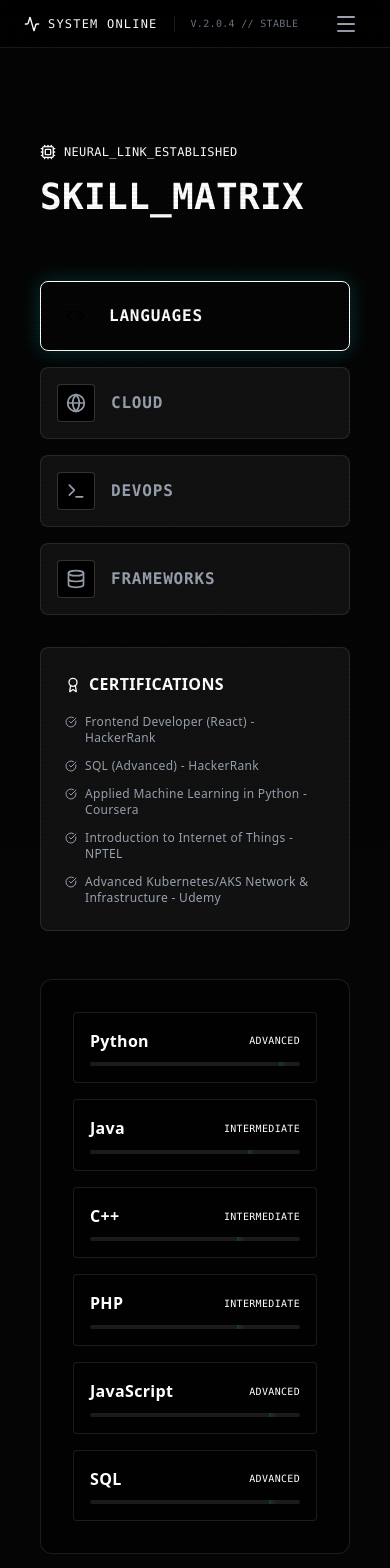
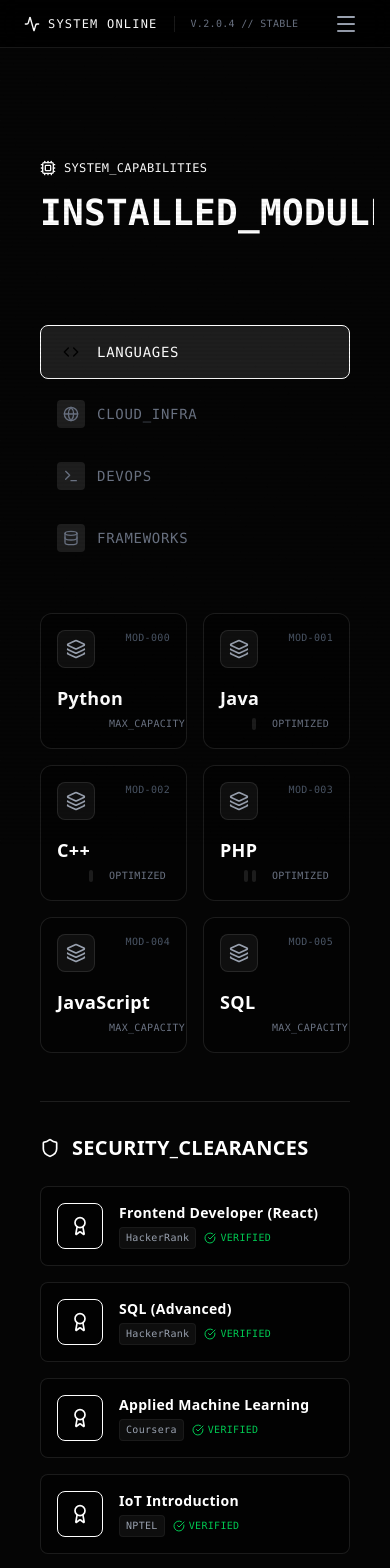
Before and after one commit to sonivishal66666/Portfolio-Vishal, a React (Vite) app: page /skills in a window 390 px wide. Shown: the top 1568 px of the page. Built offline with nearby package versions, Linux system fonts and the light colour scheme.

Commit message:
ui updates

```diff
--- a/src/components/Hero.jsx
+++ b/src/components/Hero.jsx
@@ -110,7 +110,7 @@ const Hero = () => {
                     </p>
 
                     <div className="flex flex-wrap gap-4">
-                        <button className="cyber-button px-8 py-4 bg-primary text-black font-bold text-sm tracking-widest hover:bg-white transition-colors clip-path-polygon">
+                        <button className="cyber-button px-8 py-4 bg-[#00f0ff] text-black font-bold text-sm tracking-widest hover:bg-white transition-colors">
                             INITIATE PROJECT
                         </button>
                         <button className="px-8 py-4 border border-white/10 hover:bg-white/5 text-white font-mono text-sm tracking-widest transition-colors">
--- a/src/components/Skills.jsx
+++ b/src/components/Skills.jsx
@@ -1,44 +1,86 @@
 import React, { useState } from 'react';
 import { motion, AnimatePresence } from 'framer-motion';
-import { Cpu, Code, Globe, Database, Terminal, Award, CheckCircle } from 'lucide-react';
+import { Cpu, Code, Globe, Database, Terminal, Award, CheckCircle, Shield, Zap, Layers } from 'lucide-react';
 import HackerText from './HackerText';
 
-const SkillCategory = ({ title, icon, isActive, onClick }) => (
-    <button
-        onClick={onClick}
-        className={`w-full text-left p-4 rounded-lg border transition-all duration-300 flex items-center gap-4 group ${isActive
-                ? 'bg-primary/10 border-primary text-white shadow-[0_0_20px_rgba(0,240,255,0.2)]'
-                : 'bg-white/5 border-white/10 text-gray-400 hover:bg-white/10 hover:border-white/30'
-            }`}
+const SkillModule = ({ skill, index }) => (
+    <motion.div
+        initial={{ opacity: 0, y: 20 }}
+        animate={{ opacity: 1, y: 0 }}
+        transition={{ delay: index * 0.05 }}
+        className="group relative"
     >
-        <div className={`p-2 rounded ${isActive ? 'bg-primary text-black' : 'bg-black border border-white/20'}`}>
-            {icon}
+        {/* Module Container */}
+        <div className="relative h-full bg-black/40 backdrop-blur-md border border-white/10 rounded-xl p-4 overflow-hidden hover:border-primary/50 transition-all duration-300 hover:bg-white/5">
+
+            {/* Decorative "Circuit" Lines */}
+            <div className="absolute top-0 right-0 w-16 h-16 opacity-20 pointer-events-none">
+                <div className="absolute top-2 right-2 w-2 h-2 bg-primary rounded-full" />
+                <div className="absolute top-2 right-6 w-8 h-[1px] bg-primary" />
+                <div className="absolute top-6 right-2 w-[1px] h-8 bg-primary" />
+            </div>
+
+            {/* Content */}
+            <div className="flex flex-col h-full justify-between relative z-10">
+                <div className="flex justify-between items-start mb-4">
+                    <div className="p-2 rounded-lg bg-white/5 border border-white/10 group-hover:border-primary/30 transition-colors">
+                        <Layers className="w-5 h-5 text-gray-400 group-hover:text-primary transition-colors" />
+                    </div>
+                    <div className="text-[10px] font-mono text-gray-600 group-hover:text-primary/50 transition-colors">
+                        MOD-{index.toString().padStart(3, '0')}
+                    </div>
+                </div>
+
+                <div>
+                    <h3 className="text-lg font-bold text-white mb-1 group-hover:text-primary transition-colors">{skill.name}</h3>
+                    <div className="flex items-center gap-2">
+                        {/* Signal Strength Indicator (Visual only, no numbers) */}
+                        <div className="flex gap-1">
+                            {[...Array(5)].map((_, i) => (
+                                <div
+                                    key={i}
+                                    className={`w-1 h-3 rounded-full ${i < skill.level ? 'bg-primary' : 'bg-white/10'} transition-colors duration-300`}
+                                />
+                            ))}
+                        </div>
+                        <span className="text-[10px] font-mono text-gray-500 ml-2">
+                            {skill.level >= 5 ? 'MAX_CAPACITY' : 'OPTIMIZED'}
+                        </span>
+                    </div>
+                </div>
+            </div>
+
+            {/* Hover Glow */}
+            <div className="absolute -inset-2 bg-primary/20 blur-2xl opacity-0 group-hover:opacity-30 transition-opacity duration-500 pointer-events-none" />
         </div>
-        <span className="font-mono font-bold tracking-wider">{title}</span>
-        {isActive && <div className="ml-auto w-2 h-2 rounded-full bg-primary animate-pulse" />}
-    </button>
+    </motion.div>
 );
 
-const SkillNode = ({ skill, index }) => (
+const CertCard = ({ cert, index }) => (
     <motion.div
-        initial={{ opacity: 0, scale: 0.8 }}
-        animate={{ opacity: 1, scale: 1 }}
-        transition={{ delay: index * 0.05 }}
+        initial={{ opacity: 0, x: 20 }}
+        whileInView={{ opacity: 1, x: 0 }}
+        transition={{ delay: index * 0.1 }}
         className="relative group"
     >
-        <div className="absolute inset-0 bg-primary/20 blur-xl opacity-0 group-hover:opacity-100 transition-opacity duration-500" />
-        <div className="relative bg-black/50 border border-white/10 p-4 rounded hover:border-primary/50 transition-colors">
-            <div className="flex justify-between items-center mb-2">
-                <span className="font-bold text-white">{skill.name}</span>
-                <span className="text-[10px] font-mono text-primary">{skill.level}</span>
+        <div className="relative bg-black/60 border border-white/10 rounded-lg p-4 hover:border-secondary/50 transition-all duration-300 flex items-center gap-4 overflow-hidden">
+            {/* Holographic Sheen */}
+            <div className="absolute inset-0 bg-gradient-to-r from-transparent via-white/5 to-transparent -translate-x-full group-hover:translate-x-full transition-transform duration-1000 pointer-events-none" />
+
+            <div className="p-3 bg-secondary/10 rounded-lg border border-secondary/20 text-secondary">
+                <Award className="w-5 h-5" />
             </div>
-            <div className="h-1 w-full bg-white/10 rounded-full overflow-hidden">
-                <motion.div
-                    initial={{ width: 0 }}
-                    whileInView={{ width: `${skill.progress}%` }}
-                    transition={{ duration: 1, delay: 0.2 }}
-                    className="h-full bg-primary shadow-[0_0_10px_#00f0ff]"
-                />
+
+            <div className="flex-1 min-w-0">
+                <h4 className="text-white font-bold text-sm truncate group-hover:text-secondary transition-colors">{cert.title}</h4>
+                <div className="flex items-center gap-2 mt-1">
+                    <span className="text-[10px] font-mono px-1.5 py-0.5 rounded bg-white/5 text-gray-400 border border-white/5">
+                        {cert.issuer}
+                    </span>
+                    <span className="text-[10px] font-mono text-green-500 flex items-center gap-1">
+                        <CheckCircle className="w-3 h-3" /> VERIFIED
+                    </span>
+                </div>
             </div>
         </div>
     </motion.div>
@@ -47,122 +89,122 @@ const SkillNode = ({ skill, index }) => (
 const Skills = () => {
     const [activeCategory, setActiveCategory] = useState('languages');
 
+    // Level: 1-5 (Visual bars only)
     const categories = {
         languages: {
-            icon: <Code className="w-5 h-5" />,
+            icon: <Code className="w-4 h-4" />,
+            label: "LANGUAGES",
             skills: [
-                { name: "Python", level: "ADVANCED", progress: 90 },
-                { name: "Java", level: "INTERMEDIATE", progress: 75 },
-                { name: "C++", level: "INTERMEDIATE", progress: 70 },
-                { name: "PHP", level: "INTERMEDIATE", progress: 70 },
-                { name: "JavaScript", level: "ADVANCED", progress: 85 },
-                { name: "SQL", level: "ADVANCED", progress: 85 }
+                { name: "Python", level: 5 },
+                { name: "Java", level: 4 },
+                { name: "C++", level: 4 },
+                { name: "PHP", level: 3 },
+                { name: "JavaScript", level: 5 },
+                { name: "SQL", level: 5 }
             ]
         },
         cloud: {
-            icon: <Globe className="w-5 h-5" />,
+            icon: <Globe className="w-4 h-4" />,
+            label: "CLOUD_INFRA",
             skills: [
-                { name: "AWS Lambda", level: "ADVANCED", progress: 90 },
-                { name: "Amazon RDS", level: "INTERMEDIATE", progress: 75 },
-                { name: "Amazon S3", level: "ADVANCED", progress: 85 },
-                { name: "Google Cloud Run", level: "INTERMEDIATE", progress: 70 },
-                { name: "Firebase", level: "INTERMEDIATE", progress: 75 }
+                { name: "AWS Lambda", level: 5 },
+                { name: "Amazon RDS", level: 4 },
+                { name: "Amazon S3", level: 5 },
+                { name: "Cloud Run", level: 3 },
+                { name: "Firebase", level: 4 }
             ]
         },
         devops: {
-            icon: <Terminal className="w-5 h-5" />,
+            icon: <Terminal className="w-4 h-4" />,
+            label: "DEVOPS",
             skills: [
-                { name: "Docker", level: "ADVANCED", progress: 85 },
-                { name: "Kubernetes", level: "INTERMEDIATE", progress: 75 },
-                { name: "Jenkins", level: "INTERMEDIATE", progress: 70 },
-                { name: "Terraform", level: "INTERMEDIATE", progress: 70 },
-                { name: "GitHub Actions", level: "ADVANCED", progress: 85 }
+                { name: "Docker", level: 5 },
+                { name: "Kubernetes", level: 4 },
+                { name: "Jenkins", level: 4 },
+                { name: "Terraform", level: 4 },
+                { name: "GitHub Actions", level: 5 }
             ]
         },
         frameworks: {
-            icon: <Database className="w-5 h-5" />,
+            icon: <Database className="w-4 h-4" />,
+            label: "FRAMEWORKS",
             skills: [
-                { name: "React", level: "ADVANCED", progress: 90 },
-                { name: "ArgoCD", level: "INTERMEDIATE", progress: 70 },
-                { name: "JUnit", level: "INTERMEDIATE", progress: 65 }
+                { name: "React", level: 5 },
+                { name: "ArgoCD", level: 4 },
+                { name: "JUnit", level: 3 }
             ]
         }
     };
 
     const certifications = [
-        "Frontend Developer (React) - HackerRank",
-        "SQL (Advanced) - HackerRank",
-        "Applied Machine Learning in Python - Coursera",
-        "Introduction to Internet of Things - NPTEL",
-        "Advanced Kubernetes/AKS Network & Infrastructure - Udemy"
+        { title: "Frontend Developer (React)", issuer: "HackerRank" },
+        { title: "SQL (Advanced)", issuer: "HackerRank" },
+        { title: "Applied Machine Learning", issuer: "Coursera" },
+        { title: "IoT Introduction", issuer: "NPTEL" },
+        { title: "Advanced Kubernetes", issuer: "Udemy" }
     ];
 
     return (
-        <section className="py-20 min-h-screen flex flex-col justify-center relative overflow-hidden">
-            <div className="max-w-6xl mx-auto px-6 w-full relative z-10">
-                <motion.div
-                    initial={{ opacity: 0, y: 20 }}
-                    whileInView={{ opacity: 1, y: 0 }}
-                    viewport={{ once: true }}
-                    className="mb-16"
-                >
+        <section className="py-24 relative overflow-hidden min-h-screen flex flex-col justify-center">
+            <div className="max-w-7xl mx-auto px-6 w-full relative z-10">
+
+                {/* Header */}
+                <div className="mb-16">
                     <div className="flex items-center gap-2 text-primary font-mono text-xs mb-4">
                         <Cpu className="w-4 h-4" />
-                        <span>NEURAL_LINK_ESTABLISHED</span>
+                        <span>SYSTEM_CAPABILITIES</span>
                     </div>
-                    <h2 className="text-4xl md:text-5xl font-bold font-display mb-6">
-                        <HackerText text="SKILL_MATRIX" />
+                    <h2 className="text-4xl md:text-6xl font-bold font-display mb-6">
+                        <HackerText text="INSTALLED_MODULES" />
                     </h2>
-                </motion.div>
+                    <div className="h-1 w-24 bg-primary rounded-full" />
+                </div>
 
-                <div className="grid lg:grid-cols-3 gap-12">
-                    {/* Categories */}
-                    <div className="space-y-4">
+                <div className="grid lg:grid-cols-12 gap-12">
+                    {/* Sidebar Navigation */}
+                    <div className="lg:col-span-3 space-y-2">
                         {Object.entries(categories).map(([key, data]) => (
-                            <SkillCategory
+                            <button
                                 key={key}
-                                title={key.toUpperCase()}
-                                icon={data.icon}
-                                isActive={activeCategory === key}
                                 onClick={() => setActiveCategory(key)}
-                            />
+                                className={`w-full text-left px-4 py-3 rounded-lg border transition-all duration-300 flex items-center gap-3 group ${activeCategory === key
+                                        ? 'bg-white/10 border-primary text-white'
+                                        : 'bg-transparent border-transparent text-gray-500 hover:text-white hover:bg-white/5'
+                                    }`}
+                            >
+                                <span className={`p-1.5 rounded ${activeCategory === key ? 'bg-primary text-black' : 'bg-white/10'}`}>
+                                    {data.icon}
+                                </span>
+                                <span className="font-mono text-sm tracking-wider">{data.label}</span>
+                                {activeCategory === key && (
+                                    <div className="ml-auto w-1.5 h-1.5 rounded-full bg-primary animate-pulse" />
+                                )}
+                            </button>
                         ))}
-
-                        {/* Certifications Block */}
-                        <div className="mt-8 p-6 rounded-lg bg-white/5 border border-white/10">
-                            <h3 className="text-white font-bold mb-4 flex items-center gap-2">
-                                <Award className="w-4 h-4 text-secondary" /> CERTIFICATIONS
-                            </h3>
-                            <ul className="space-y-3">
-                                {certifications.map((cert, i) => (
-                                    <li key={i} className="flex items-start gap-2 text-xs text-gray-400">
-                                        <CheckCircle className="w-3 h-3 text-primary mt-0.5 shrink-0" />
-                                        {cert}
-                                    </li>
-                                ))}
-                            </ul>
-                        </div>
                     </div>
 
-                    {/* Skills Grid */}
-                    <div className="lg:col-span-2">
-                        <div className="bg-black/50 border border-white/10 rounded-xl p-8 min-h-[400px] relative overflow-hidden">
-                            <div className="absolute inset-0 bg-grid opacity-10 pointer-events-none" />
+                    {/* Main Content */}
+                    <div className="lg:col-span-9 space-y-12">
+                        {/* Skills Grid */}
+                        <div className="grid grid-cols-2 md:grid-cols-3 gap-4">
+                            <AnimatePresence mode="popLayout">
+                                {categories[activeCategory].skills.map((skill, index) => (
+                                    <SkillModule key={skill.name} skill={skill} index={index} />
+                                ))}
+                            </AnimatePresence>
+                        </div>
 
-                            <AnimatePresence mode="wait">
-                                <motion.div
-                                    key={activeCategory}
-                                    initial={{ opacity: 0, x: 20 }}
-                                    animate={{ opacity: 1, x: 0 }}
-                                    exit={{ opacity: 0, x: -20 }}
-                                    transition={{ duration: 0.3 }}
-                                    className="grid sm:grid-cols-2 gap-4 relative z-10"
-                                >
-                                    {categories[activeCategory].skills.map((skill, index) => (
-                                        <SkillNode key={skill.name} skill={skill} index={index} />
-                                    ))}
-                                </motion.div>
-                            </AnimatePresence>
+                        {/* Certifications */}
+                        <div className="pt-8 border-t border-white/10">
+                            <h3 className="text-xl font-bold text-white flex items-center gap-3 font-display mb-6">
+                                <Shield className="w-5 h-5 text-secondary" />
+                                SECURITY_CLEARANCES
+                            </h3>
+                            <div className="grid md:grid-cols-2 lg:grid-cols-3 gap-4">
+                                {certifications.map((cert, index) => (
+                                    <CertCard key={index} cert={cert} index={index} />
+                                ))}
+                            </div>
                         </div>
                     </div>
                 </div>
```
Also changed, not shown: src/components/About.jsx (+114 -54 lines).
